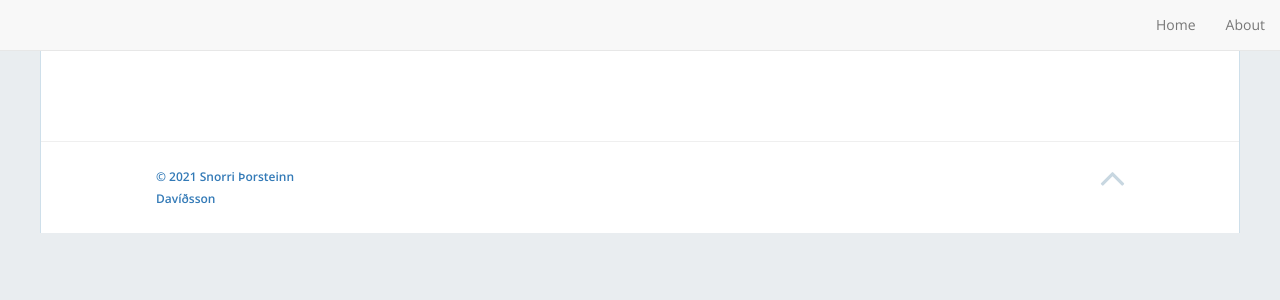
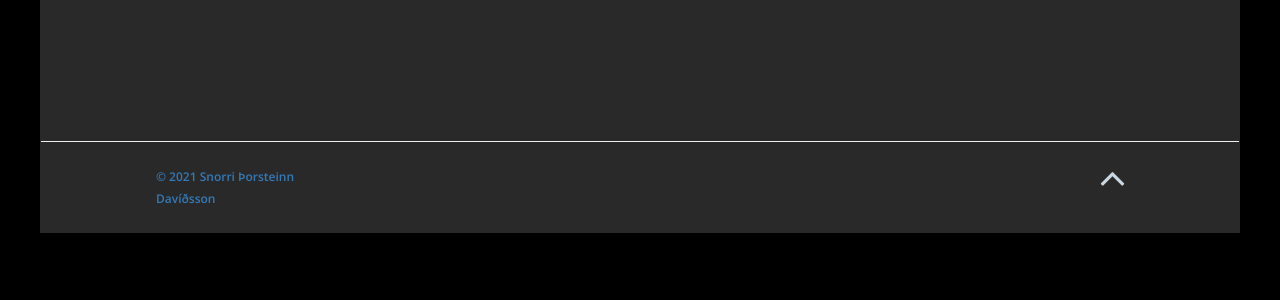
Before and after one commit to lettfeti/byggdalagnir, a Jekyll site: the page built from _posts/2016-02-17-weathercast.md, in a window 1280 px wide. Shown: the top 300 px of the page. Built offline with Jekyll 4.4.1, drawn with Linux system fonts in a browser that asks for light colours; nearby versions of some CDN libraries.

Commit message:
darker css

```diff
--- a/_config.yml
+++ b/_config.yml
@@ -93,7 +93,6 @@ google_analytics: "UA-9999999-99" # Update with your own tracking ID
 enable_contact: false
 
 #### Phantom Navigation menu
-enable_nav: true
+enable_nav: false
 nav_item:
   - { url: '/', text: 'Home' }
-  - { url: '/about', text: 'About' }
--- a/_includes/home-hero.html
+++ b/_includes/home-hero.html
@@ -30,9 +30,8 @@
             {% if site.facebook != '' %}
               <a href="https://facebook.com/{{ site.facebook_username }}"><button class="btn btn-default btn-lg"><i class="fa fa-facebook fa-lg"></i>Facebook</button></a>
             {% endif %}
-            {% if site.twitter_username != '' %}
-              <a href="https://twitter.com/{{ site.twitter_username }}"><button class="btn btn-default btn-lg"><i class="fa fa-twitter fa-lg"></i>Twitter</button></a>
-            {% endif %}
+            <a href="mailto:snorri@byggdalagnir.is"><button class="btn btn-default btn-lg"><i class="fa fa-envelope fa-lg"></i>snorri@byggdalagnir.is</button></a>
+            <button class="btn btn-default btn-lg"><i class="fa fa-phone fa-lg"> 8679521</i></button>
 
           </div>
 
--- a/css/style.scss
+++ b/css/style.scss
@@ -33,9 +33,10 @@ $secondary: #FF7B7B;
 }
 
 body {
-  background-color: #e9edf0;
+  background-color: #000;
   @extend %opensans;
   -webkit-font-smoothing: antialiased;
+  color:rgba(255,255,255,0.5)
 }
 
 h1, h2, h3, h4, h5, h6 {
@@ -88,9 +89,9 @@ button.btn, input.btn {
 }
 
 .main {
-  background-color: white;
-  border-left: solid 1px #cedfea;
-  border-right: solid 1px #cedfea;
+  background-color: #292929;
+  border-left: solid 1px #292929;
+  border-right: solid 1px #292929;
   &.container {
     padding: 0;
   }
```
Also changed, not shown: _posts/2016-02-17-weathercast.md (+1 -1 lines), about.md (+0 -1 lines).
